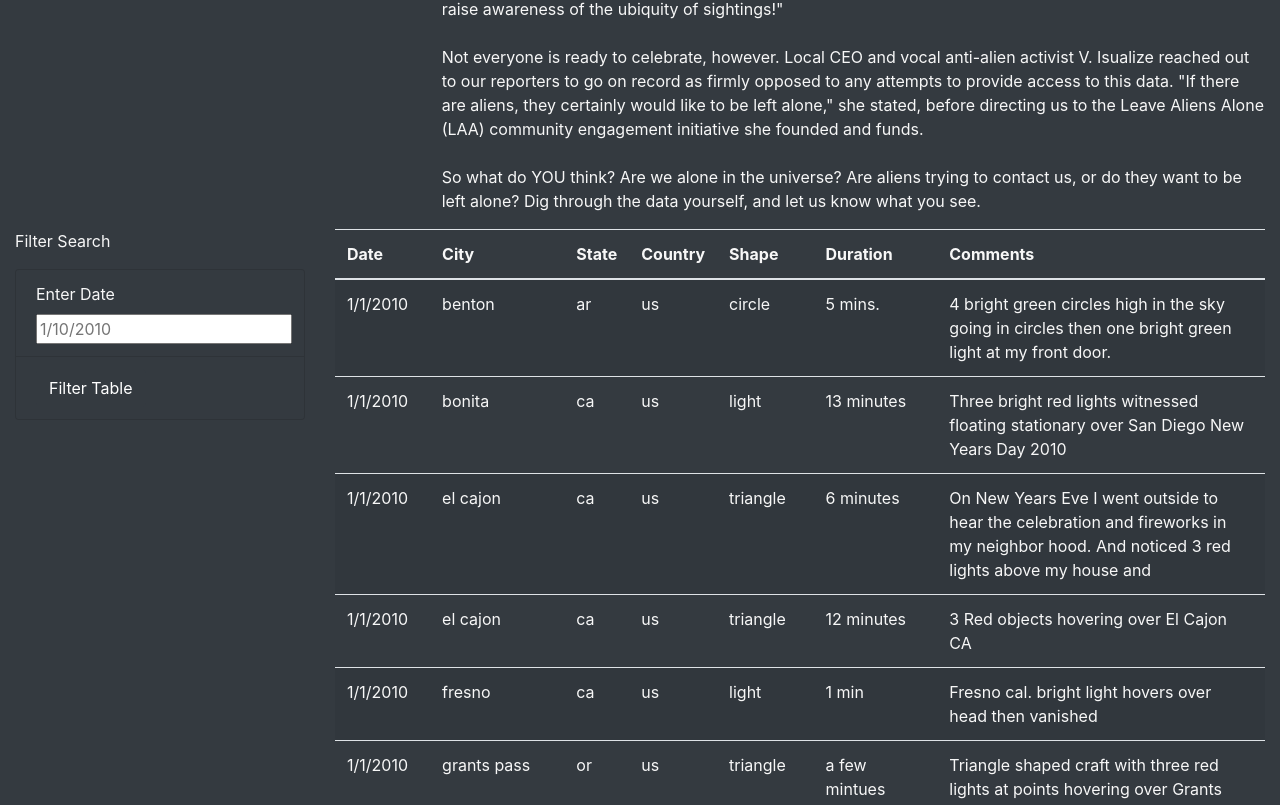
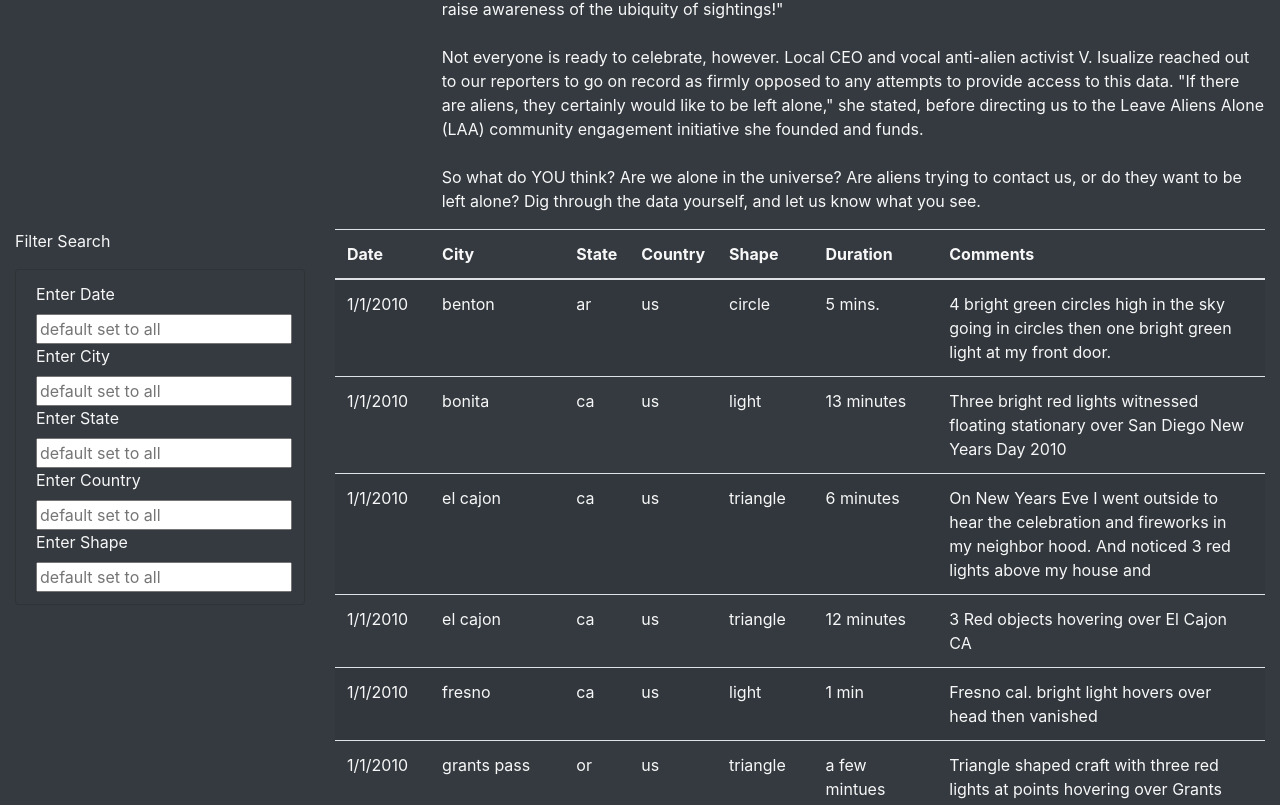
Before and after one commit to schriste6/UFOs, a plain HTML site: page index.html in a window 1280 px wide. Shown: the part 510-1315 px from the top of the page. Drawn offline with nearby package versions, Linux system fonts and the light colour scheme.

Commit message:
Adding updated index.html file for challenge

```diff
--- a/index.html
+++ b/index.html
@@ -25,7 +25,7 @@
             <div class="container-fluid">
                 <div class="row">
                   <div class="col-md-4">
-                    <h3>UFO Sightings: Fact of Fancy? <small>Ufologists Weigh In</small></h3>
+                    <h3>UFO Sightings: Fact of Fancy? <br><small>Ufologists Weigh In</small></h3>
                   </div>
                   <div class="col-md-8">
                     <p>
@@ -44,11 +44,16 @@
                         <ul class="list-group bg-dark">
                             <li class="list-group-item bg-dark">
                                 <label for="date">Enter Date</label>
-                                <input type="text" placeholder="1/10/2010" id="datetime" />
-                            </li>
-                            <li class="list-group-item bg-dark">
-                                <button id="filter-btn" type="button" class="btn btn-dark">Filter Table</button>
-                            </li>
+                                <input type="text" placeholder="default set to all" id="datetime" /><br>
+                                <label for="City">Enter City  </label>
+                                <input type="text" placeholder="default set to all" id="city" /><br>
+                                <label for="state">Enter State</label>
+                                <input type="text" placeholder="default set to all" id="state" /><br>
+                                <label for="countyr">Enter Country</label>
+                                <input type="text" placeholder="default set to all" id="country" /><br>
+                                <label for="shape">Enter Shape</label>
+                                <input type="text" placeholder="default set to all" id="shape" />
+
                         </ul>
                     </form>
                   </div>
```
